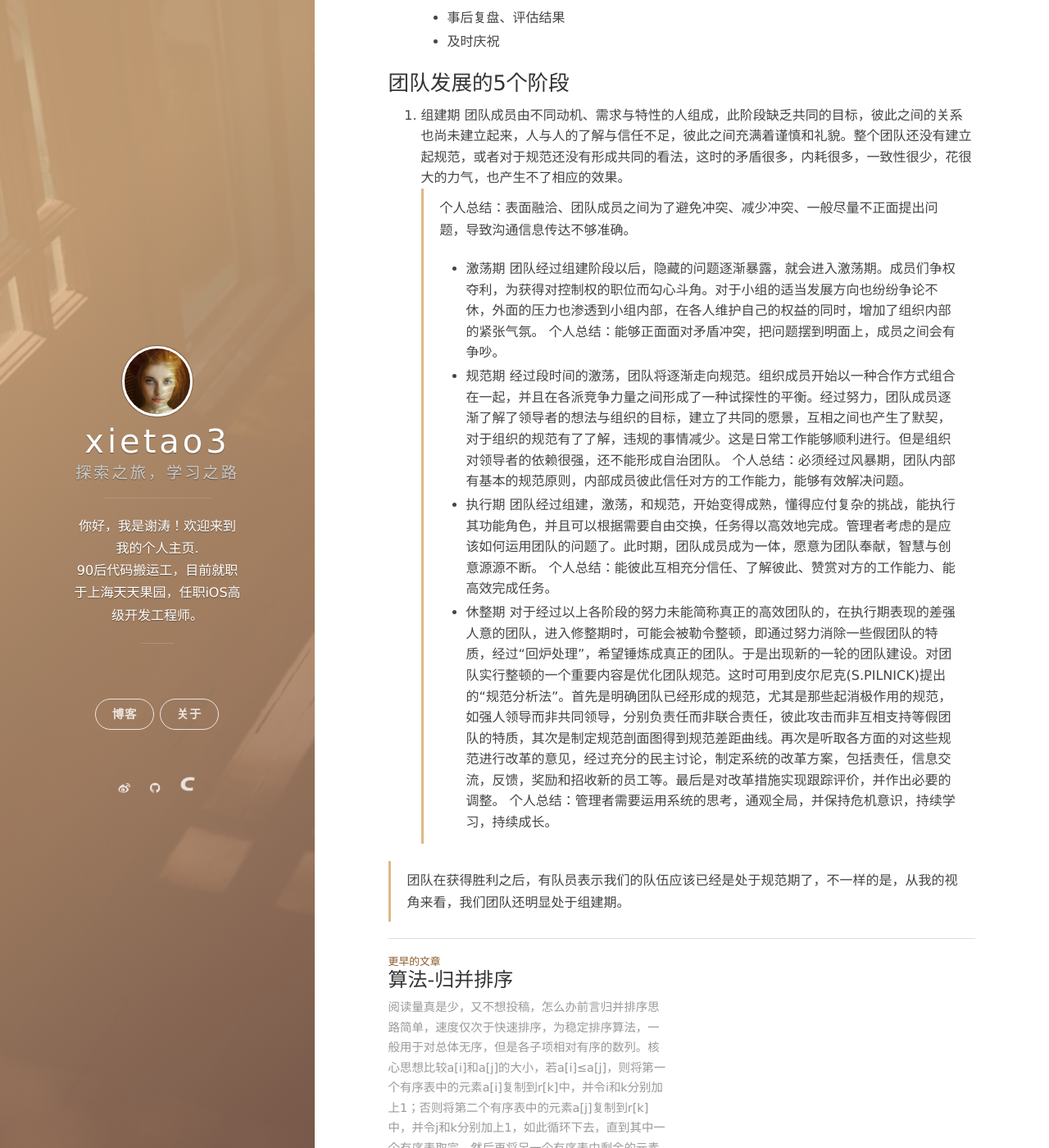
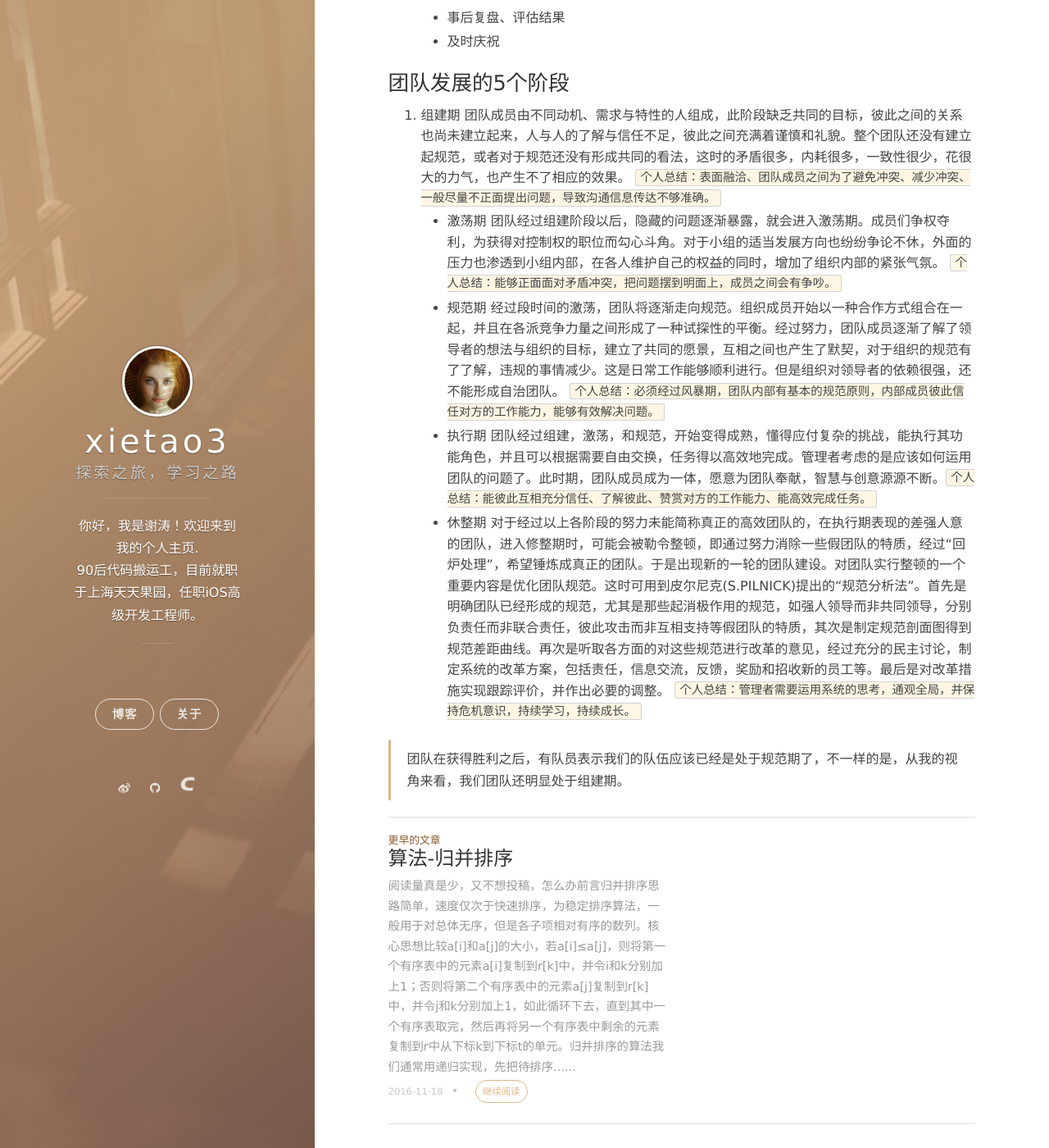
Before and after one commit to xietao3/xietao3.github.io, a Jekyll site: the page built from _posts/2016-12-20-领导力+开营式.md, in a window 1280 px wide and 1400 px high, scrolled down 2151 px. Shown: the whole window at 82% size. Built offline with Jekyll 4.4.1, drawn with Linux system fonts in a browser that asks for light colours; nearby versions of some CDN libraries; Markdown is read by kramdown in place of the engine named in the settings; comment, search, counter and statistics services are not loaded.

Commit message:
update Leadership+

```diff
--- a/_posts/2016-12-20-领导力+开营式.md
+++ b/_posts/2016-12-20-领导力+开营式.md
@@ -64,18 +64,17 @@ categories: Blog
 ###团队发展的5个阶段
 1. 组建期
 团队成员由不同动机、需求与特性的人组成，此阶段缺乏共同的目标，彼此之间的关系也尚未建立起来，人与人的了解与信任不足，彼此之间充满着谨慎和礼貌。整个团队还没有建立起规范，或者对于规范还没有形成共同的看法，这时的矛盾很多，内耗很多，一致性很少，花很大的力气，也产生不了相应的效果。
->个人总结：表面融洽、团队成员之间为了避免冲突、减少冲突、一般尽量不正面提出问题，导致沟通信息传达不够准确。
+``个人总结：表面融洽、团队成员之间为了避免冲突、减少冲突、一般尽量不正面提出问题，导致沟通信息传达不够准确。``
 * 激荡期
 团队经过组建阶段以后，隐藏的问题逐渐暴露，就会进入激荡期。成员们争权夺利，为获得对控制权的职位而勾心斗角。对于小组的适当发展方向也纷纷争论不休，外面的压力也渗透到小组内部，在各人维护自己的权益的同时，增加了组织内部的紧张气氛。
->个人总结：能够正面面对矛盾冲突，把问题摆到明面上，成员之间会有争吵。
+``个人总结：能够正面面对矛盾冲突，把问题摆到明面上，成员之间会有争吵。``
 * 规范期
 经过段时间的激荡，团队将逐渐走向规范。组织成员开始以一种合作方式组合在一起，并且在各派竞争力量之间形成了一种试探性的平衡。经过努力，团队成员逐渐了解了领导者的想法与组织的目标，建立了共同的愿景，互相之间也产生了默契，对于组织的规范有了了解，违规的事情减少。这是日常工作能够顺利进行。但是组织对领导者的依赖很强，还不能形成自治团队。
->个人总结：必须经过风暴期，团队内部有基本的规范原则，内部成员彼此信任对方的工作能力，能够有效解决问题。
+``个人总结：必须经过风暴期，团队内部有基本的规范原则，内部成员彼此信任对方的工作能力，能够有效解决问题。``
 * 执行期
-团队经过组建，激荡，和规范，开始变得成熟，懂得应付复杂的挑战，能执行其功能角色，并且可以根据需要自由交换，任务得以高效地完成。管理者考虑的是应该如何运用团队的问题了。此时期，团队成员成为一体，愿意为团队奉献，智慧与创意源源不断。
->个人总结：能彼此互相充分信任、了解彼此、赞赏对方的工作能力、能高效完成任务。
+团队经过组建，激荡，和规范，开始变得成熟，懂得应付复杂的挑战，能执行其功能角色，并且可以根据需要自由交换，任务得以高效地完成。管理者考虑的是应该如何运用团队的问题了。此时期，团队成员成为一体，愿意为团队奉献，智慧与创意源源不断。``个人总结：能彼此互相充分信任、了解彼此、赞赏对方的工作能力、能高效完成任务。``
 * 休整期
 对于经过以上各阶段的努力未能简称真正的高效团队的，在执行期表现的差强人意的团队，进入修整期时，可能会被勒令整顿，即通过努力消除一些假团队的特质，经过“回炉处理”，希望锤炼成真正的团队。于是出现新的一轮的团队建设。对团队实行整顿的一个重要内容是优化团队规范。这时可用到皮尔尼克(S.PILNICK)提出的“规范分析法”。首先是明确团队已经形成的规范，尤其是那些起消极作用的规范，如强人领导而非共同领导，分别负责任而非联合责任，彼此攻击而非互相支持等假团队的特质，其次是制定规范剖面图得到规范差距曲线。再次是听取各方面的对这些规范进行改革的意见，经过充分的民主讨论，制定系统的改革方案，包括责任，信息交流，反馈，奖励和招收新的员工等。最后是对改革措施实现跟踪评价，并作出必要的调整。
->个人总结：管理者需要运用系统的思考，通观全局，并保持危机意识，持续学习，持续成长。
+``个人总结：管理者需要运用系统的思考，通观全局，并保持危机意识，持续学习，持续成长。``
 
 >团队在获得胜利之后，有队员表示我们的队伍应该已经是处于规范期了，不一样的是，从我的视角来看，我们团队还明显处于组建期。
```
